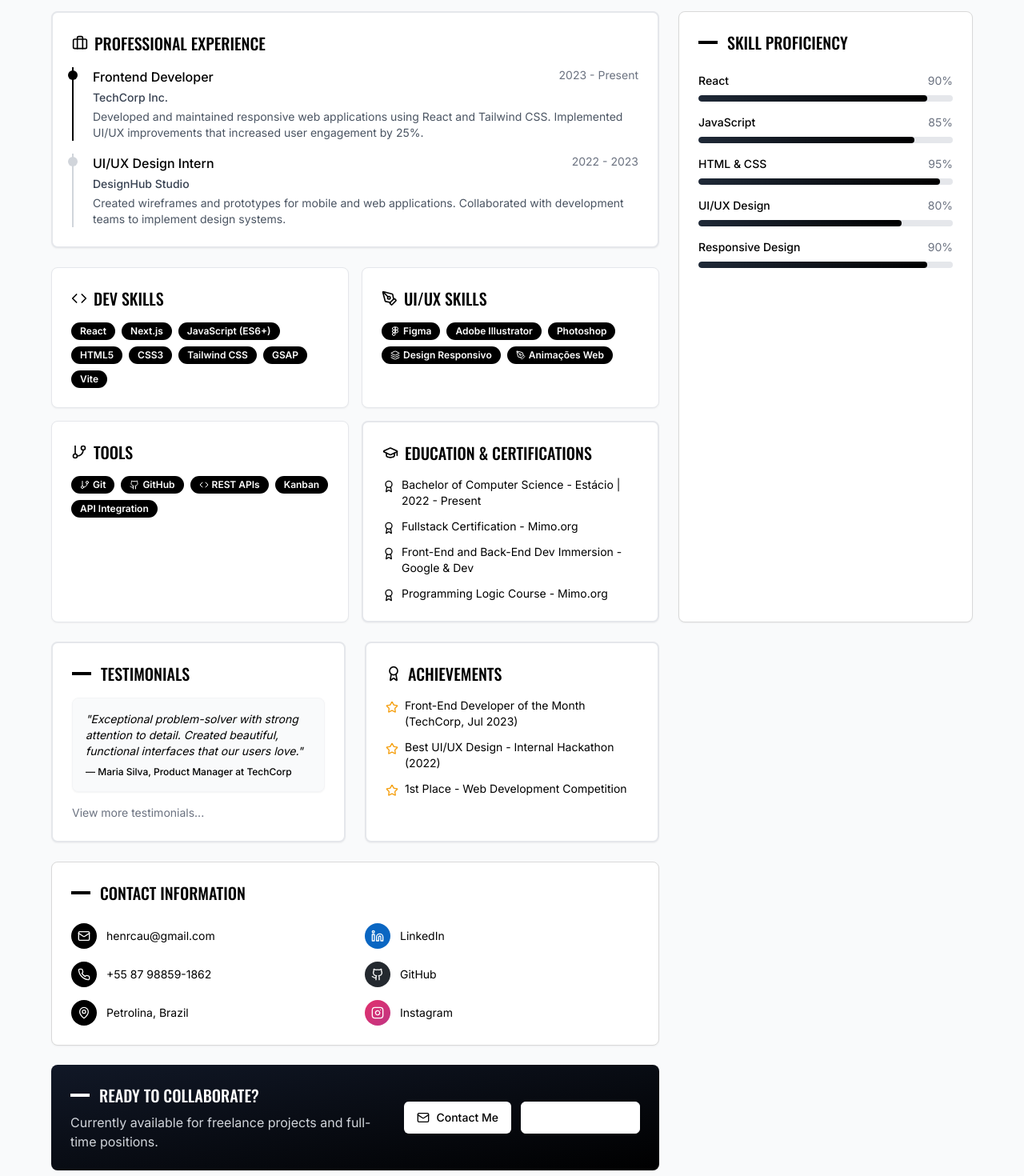
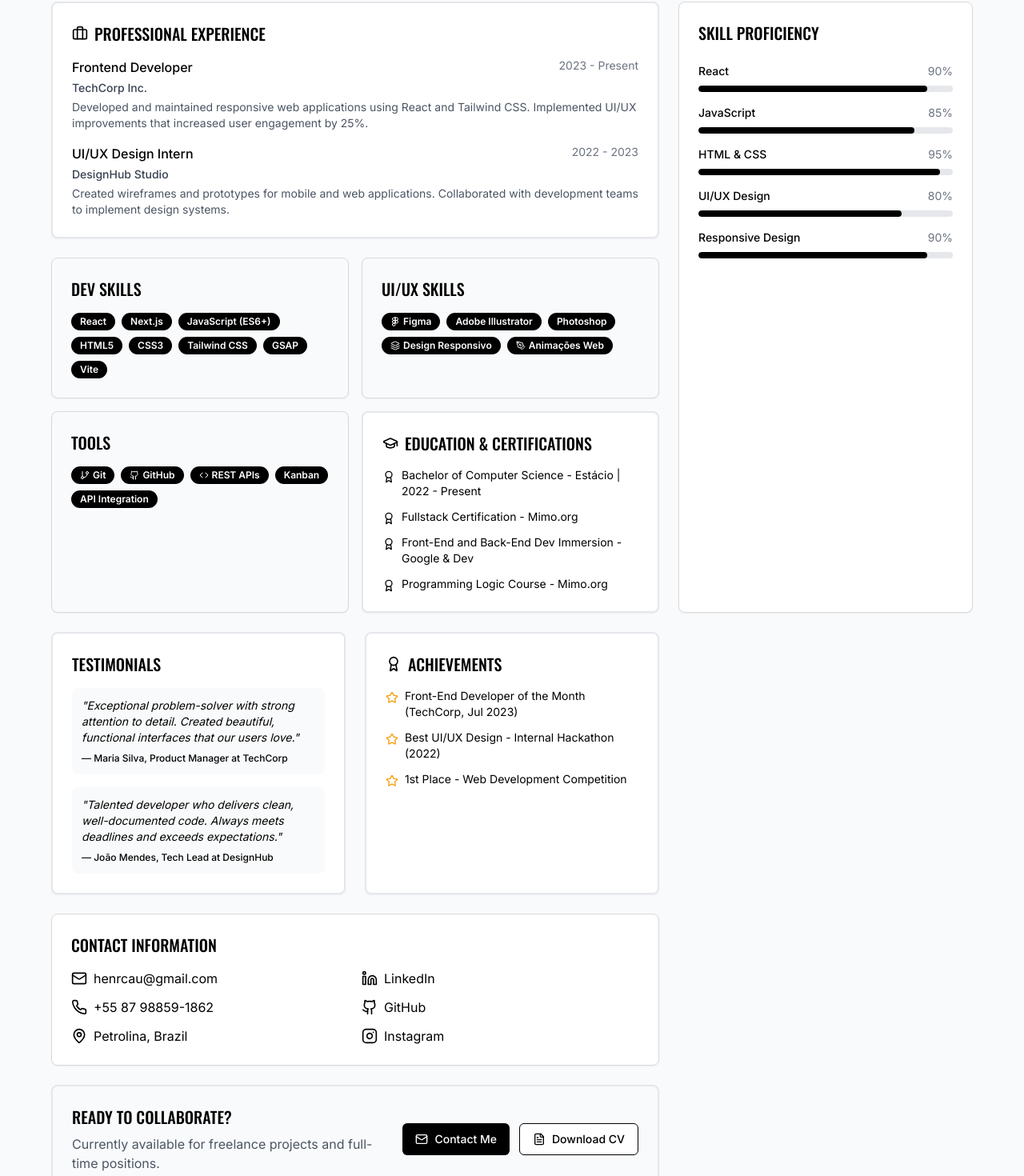
Before and after one commit to HenryCauan/user-portfolios, a React (Vite) app: page / in a window 1280 px wide. Shown: the part 2188-3658 px from the top of the page at 80% size. Built offline with nearby package versions, Linux system fonts and the light colour scheme.

Commit message:
Reverted to commit f5cd8121c5631597f465ef489e3859ce6f11ce78

```diff
--- a/src/components/BentoGrid.tsx
+++ b/src/components/BentoGrid.tsx
@@ -4,16 +4,12 @@ import { Card, CardContent } from '@/components/ui/card';
 import { Badge } from '@/components/ui/badge';
 import { MapPin, Linkedin, Instagram, Github, Mail, FileText, Figma, Layers, PenTool, Code, GitBranch, GraduationCap, Award, Briefcase, Star, Phone } from 'lucide-react';
 import { Button } from '@/components/ui/button';
-import { Collapsible, CollapsibleContent, CollapsibleTrigger } from '@/components/ui/collapsible';
 
 const AboutMeCard = () => (
-  <Card className="overflow-hidden h-full bg-gradient-to-br from-black to-gray-800 text-white md:col-span-2 md:row-span-1 transform transition-all hover:shadow-xl hover:-translate-y-1 duration-300">
+  <Card className="overflow-hidden h-full bg-black text-white md:col-span-2 md:row-span-1">
     <CardContent className="p-6">
-      <h3 className="text-2xl font-oswald font-medium mb-4 flex items-center">
-        <span className="inline-block w-8 h-1 bg-white mr-3"></span>
-        ABOUT ME
-      </h3>
-      <p className="text-gray-200 leading-relaxed">
+      <h3 className="text-2xl font-oswald font-medium mb-4">ABOUT ME</h3>
+      <p className="text-gray-200">
         Front-end developer and UI/UX designer passionate about creating beautiful,
         functional interfaces with clean code. Experienced in building responsive
         websites and web applications that provide seamless user experiences.
@@ -24,15 +20,14 @@ const AboutMeCard = () => (
 );
 
 const ExperienceCard = () => (
-  <Card className="overflow-hidden h-full border-2 border-gray-200 md:col-span-2 md:row-span-1 bg-white transform transition-all hover:shadow-xl hover:-translate-y-1 duration-300">
+  <Card className="overflow-hidden h-full border-2 border-gray-200 md:col-span-2 md:row-span-1">
     <CardContent className="p-6">
       <h3 className="text-xl font-oswald font-medium mb-4 flex items-center gap-2">
         <Briefcase className="h-5 w-5" />
         PROFESSIONAL EXPERIENCE
       </h3>
       <div className="space-y-4">
-        <div className="relative pl-6 border-l-2 border-black">
-          <div className="absolute w-3 h-3 bg-black rounded-full -left-[7px] top-1"></div>
+        <div>
           <div className="flex justify-between mb-1">
             <h4 className="font-medium">Frontend Developer</h4>
             <span className="text-sm text-gray-500">2023 - Present</span>
@@ -43,8 +38,7 @@ const ExperienceCard = () => (
             Implemented UI/UX improvements that increased user engagement by 25%.
           </p>
         </div>
-        <div className="relative pl-6 border-l-2 border-gray-300">
-          <div className="absolute w-3 h-3 bg-gray-300 rounded-full -left-[7px] top-1"></div>
+        <div>
           <div className="flex justify-between mb-1">
             <h4 className="font-medium">UI/UX Design Intern</h4>
             <span className="text-sm text-gray-500">2022 - 2023</span>
@@ -70,12 +64,9 @@ const SkillLevelCard = () => {
   ];
 
   return (
-    <Card className="overflow-hidden h-full md:col-span-1 md:row-span-2 bg-white transform transition-all hover:shadow-xl hover:-translate-y-1 duration-300">
+    <Card className="overflow-hidden h-full md:col-span-1 md:row-span-2">
       <CardContent className="p-6">
-        <h3 className="text-xl font-oswald font-medium mb-6 flex items-center">
-          <span className="inline-block w-6 h-1 bg-black mr-3"></span>
-          SKILL PROFICIENCY
-        </h3>
+        <h3 className="text-xl font-oswald font-medium mb-6">SKILL PROFICIENCY</h3>
         <div className="space-y-4">
           {skills.map((skill, index) => (
             <div key={index} className="space-y-2">
@@ -85,7 +76,7 @@ const SkillLevelCard = () => {
               </div>
               <div className="h-2 bg-gray-200 rounded-full overflow-hidden">
                 <div
-                  className="h-full bg-gradient-to-r from-gray-800 to-black rounded-full transition-all duration-1000 ease-out"
+                  className="h-full bg-black rounded-full"
                   style={{ width: `${skill.level}%` }}
                 />
               </div>
@@ -98,45 +89,39 @@ const SkillLevelCard = () => {
 };
 
 const DevSkillsCard = () => (
-  <Card className="overflow-hidden h-full bg-white border border-gray-200 shadow-sm transform transition-all hover:shadow-xl hover:-translate-y-1 duration-300">
+  <Card className="overflow-hidden h-full bg-gray-50">
     <CardContent className="p-6">
-      <h3 className="text-xl font-oswald font-medium mb-4 flex items-center gap-2">
-        <Code className="h-5 w-5" />
-        DEV SKILLS
-      </h3>
+      <h3 className="text-xl font-oswald font-medium mb-4">DEV SKILLS</h3>
       <div className="flex flex-wrap gap-2">
-        <Badge className="bg-black text-white hover:bg-gray-800 cursor-pointer transition-all">React</Badge>
-        <Badge className="bg-black text-white hover:bg-gray-800 cursor-pointer transition-all">Next.js</Badge>
-        <Badge className="bg-black text-white hover:bg-gray-800 cursor-pointer transition-all">JavaScript (ES6+)</Badge>
-        <Badge className="bg-black text-white hover:bg-gray-800 cursor-pointer transition-all">HTML5</Badge>
-        <Badge className="bg-black text-white hover:bg-gray-800 cursor-pointer transition-all">CSS3</Badge>
-        <Badge className="bg-black text-white hover:bg-gray-800 cursor-pointer transition-all">Tailwind CSS</Badge>
-        <Badge className="bg-black text-white hover:bg-gray-800 cursor-pointer transition-all">GSAP</Badge>
-        <Badge className="bg-black text-white hover:bg-gray-800 cursor-pointer transition-all">Vite</Badge>
+        <Badge className="bg-black text-white">React</Badge>
+        <Badge className="bg-black text-white">Next.js</Badge>
+        <Badge className="bg-black text-white">JavaScript (ES6+)</Badge>
+        <Badge className="bg-black text-white">HTML5</Badge>
+        <Badge className="bg-black text-white">CSS3</Badge>
+        <Badge className="bg-black text-white">Tailwind CSS</Badge>
+        <Badge className="bg-black text-white">GSAP</Badge>
+        <Badge className="bg-black text-white">Vite</Badge>
       </div>
     </CardContent>
   </Card>
 );
 
 const UiUxSkillsCard = () => (
-  <Card className="overflow-hidden h-full bg-white border border-gray-200 shadow-sm transform transition-all hover:shadow-xl hover:-translate-y-1 duration-300">
+  <Card className="overflow-hidden h-full bg-gray-50">
     <CardContent className="p-6">
-      <h3 className="text-xl font-oswald font-medium mb-4 flex items-center gap-2">
-        <PenTool className="h-5 w-5" />
-        UI/UX SKILLS
-      </h3>
+      <h3 className="text-xl font-oswald font-medium mb-4">UI/UX SKILLS</h3>
       <div className="flex flex-wrap gap-2">
-        <Badge className="bg-black text-white flex items-center gap-1 hover:bg-gray-800 cursor-pointer transition-all">
+        <Badge className="bg-black text-white flex items-center gap-1">
           <Figma className="h-3 w-3" />
           Figma
         </Badge>
-        <Badge className="bg-black text-white hover:bg-gray-800 cursor-pointer transition-all">Adobe Illustrator</Badge>
-        <Badge className="bg-black text-white hover:bg-gray-800 cursor-pointer transition-all">Photoshop</Badge>
-        <Badge className="bg-black text-white flex items-center gap-1 hover:bg-gray-800 cursor-pointer transition-all">
+        <Badge className="bg-black text-white">Adobe Illustrator</Badge>
+        <Badge className="bg-black text-white">Photoshop</Badge>
+        <Badge className="bg-black text-white flex items-center gap-1">
           <Layers className="h-3 w-3" />
           Design Responsivo
         </Badge>
-        <Badge className="bg-black text-white flex items-center gap-1 hover:bg-gray-800 cursor-pointer transition-all">
+        <Badge className="bg-black text-white flex items-center gap-1">
           <PenTool className="h-3 w-3" />
           Animações Web
         </Badge>
@@ -146,55 +131,52 @@ const UiUxSkillsCard = () => (
 );
 
 const ToolsCard = () => (
-  <Card className="overflow-hidden h-full bg-white border border-gray-200 shadow-sm transform transition-all hover:shadow-xl hover:-translate-y-1 duration-300">
+  <Card className="overflow-hidden h-full bg-gray-50">
     <CardContent className="p-6">
-      <h3 className="text-xl font-oswald font-medium mb-4 flex items-center gap-2">
-        <GitBranch className="h-5 w-5" />
-        TOOLS
-      </h3>
+      <h3 className="text-xl font-oswald font-medium mb-4">TOOLS</h3>
       <div className="flex flex-wrap gap-2">
-        <Badge className="bg-black text-white flex items-center gap-1 hover:bg-gray-800 cursor-pointer transition-all">
+        <Badge className="bg-black text-white flex items-center gap-1">
           <GitBranch className="h-3 w-3" />
           Git
         </Badge>
-        <Badge className="bg-black text-white flex items-center gap-1 hover:bg-gray-800 cursor-pointer transition-all">
+        <Badge className="bg-black text-white flex items-center gap-1">
           <Github className="h-3 w-3" />
           GitHub
         </Badge>
-        <Badge className="bg-black text-white flex items-center gap-1 hover:bg-gray-800 cursor-pointer transition-all">
+        <Badge className="bg-black text-white flex items-center gap-1">
           <Code className="h-3 w-3" />
           REST APIs
         </Badge>
-        <Badge className="bg-black text-white hover:bg-gray-800 cursor-pointer transition-all">Kanban</Badge>
-        <Badge className="bg-black text-white hover:bg-gray-800 cursor-pointer transition-all">API Integration</Badge>
+        <Badge className="bg-black text-white">Kanban</Badge>
+        <Badge className="bg-black text-white">API Integration</Badge>
       </div>
     </CardContent>
   </Card>
 );
 
 const EducationCard = () => (
-  <Card className="overflow-hidden h-full border-2 border-gray-200 bg-white shadow-sm transform transition-all hover:shadow-xl hover:-translate-y-1 duration-300">
+  <Card className="overflow-hidden h-full border-2 border-gray-200">
     <CardContent className="p-6">
       <h3 className="text-xl font-oswald font-medium mb-4 flex items-center gap-2">
         <GraduationCap className="h-5 w-5" />
         EDUCATION & CERTIFICATIONS
       </h3>
       <div className="space-y-3">
-        <div className="flex gap-2 items-start group">
-          <Award className="h-4 w-4 mt-1 flex-shrink-0 text-black group-hover:text-gray-700 transition-colors" />
-          <p className="text-sm group-hover:text-gray-700 transition-colors">Bachelor of Computer Science - Estácio | 2022 - Present</p>
+        <div className="flex gap-2 items-start">
+          <Award className="h-4 w-4 mt-1 flex-shrink-0" />
+          <p className="text-sm">Bachelor of Computer Science - Estácio | 2022 - Present</p>
         </div>
-        <div className="flex gap-2 items-start group">
-          <Award className="h-4 w-4 mt-1 flex-shrink-0 text-black group-hover:text-gray-700 transition-colors" />
-          <p className="text-sm group-hover:text-gray-700 transition-colors">Fullstack Certification - Mimo.org</p>
+        <div className="flex gap-2 items-start">
+          <Award className="h-4 w-4 mt-1 flex-shrink-0" />
+          <p className="text-sm">Fullstack Certification - Mimo.org</p>
         </div>
-        <div className="flex gap-2 items-start group">
-          <Award className="h-4 w-4 mt-1 flex-shrink-0 text-black group-hover:text-gray-700 transition-colors" />
-          <p className="text-sm group-hover:text-gray-700 transition-colors">Front-End and Back-End Dev Immersion - Google & Dev</p>
+        <div className="flex gap-2 items-start">
+          <Award className="h-4 w-4 mt-1 flex-shrink-0" />
+          <p className="text-sm">Front-End and Back-End Dev Immersion - Google & Dev</p>
         </div>
-        <div className="flex gap-2 items-start group">
-          <Award className="h-4 w-4 mt-1 flex-shrink-0 text-black group-hover:text-gray-700 transition-colors" />
-          <p className="text-sm group-hover:text-gray-700 transition-colors">Programming Logic Course - Mimo.org</p>
+        <div className="flex gap-2 items-start">
+          <Award className="h-4 w-4 mt-1 flex-shrink-0" />
+          <p className="text-sm">Programming Logic Course - Mimo.org</p>
         </div>
       </div>
     </CardContent>
@@ -202,39 +184,29 @@ const EducationCard = () => (
 );
 
 const TestimonialsCard = () => (
-  <Card className="overflow-hidden h-full border-2 border-gray-200 bg-white shadow-sm transform transition-all hover:shadow-xl hover:-translate-y-1 duration-300">
+  <Card className="overflow-hidden h-full border-2 border-gray-200">
     <CardContent className="p-6">
-      <h3 className="text-xl font-oswald font-medium mb-4 flex items-center">
-        <span className="inline-block w-6 h-1 bg-black mr-3"></span>
-        TESTIMONIALS
-      </h3>
-      <Collapsible className="space-y-4 w-full">
-        <div className="p-4 bg-gray-50 rounded-lg border border-gray-100 shadow-sm">
+      <h3 className="text-xl font-oswald font-medium mb-4">TESTIMONIALS</h3>
+      <div className="space-y-4">
+        <div className="p-3 bg-gray-50 rounded-lg">
           <p className="text-sm italic mb-2">
             "Exceptional problem-solver with strong attention to detail. Created beautiful, functional interfaces that our users love."
           </p>
           <p className="text-xs font-medium">— Maria Silva, Product Manager at TechCorp</p>
         </div>
-
-        <CollapsibleTrigger className="text-sm text-gray-500 hover:text-black transition-colors">
-          View more testimonials...
-        </CollapsibleTrigger>
-
-        <CollapsibleContent className="space-y-4">
-          <div className="p-4 bg-gray-50 rounded-lg border border-gray-100 shadow-sm">
-            <p className="text-sm italic mb-2">
-              "Talented developer who delivers clean, well-documented code. Always meets deadlines and exceeds expectations."
-            </p>
-            <p className="text-xs font-medium">— João Mendes, Tech Lead at DesignHub</p>
-          </div>
-        </CollapsibleContent>
-      </Collapsible>
+        <div className="p-3 bg-gray-50 rounded-lg">
+          <p className="text-sm italic mb-2">
+            "Talented developer who delivers clean, well-documented code. Always meets deadlines and exceeds expectations."
+          </p>
+          <p className="text-xs font-medium">— João Mendes, Tech Lead at DesignHub</p>
+        </div>
+      </div>
     </CardContent>
   </Card>
 );
 
 const AchievementsCard = () => (
-  <Card className="overflow-hidden h-full border-2 border-gray-200 bg-white shadow-sm transform transition-all hover:shadow-xl hover:-translate-y-1 duration-300">
+  <Card className="overflow-hidden h-full border-2 border-gray-200">
     <CardContent className="p-6">
       <h3 className="text-xl font-oswald font-medium mb-4 flex items-center gap-2">
         <Award className="h-5 w-5" />
@@ -259,52 +231,37 @@ const AchievementsCard = () => (
 );
 
 const ContactInfoCard = () => (
-  <Card className="overflow-hidden h-full md:col-span-2 bg-white shadow-sm transform transition-all hover:shadow-xl hover:-translate-y-1 duration-300">
+  <Card className="overflow-hidden h-full md:col-span-2">
     <CardContent className="p-6">
-      <h3 className="text-xl font-oswald font-medium mb-6 flex items-center">
-        <span className="inline-block w-6 h-1 bg-black mr-3"></span>
-        CONTACT INFORMATION
-      </h3>
-      <div className="grid grid-cols-1 md:grid-cols-2 gap-6">
-        <div className="flex flex-col gap-4">
-          <div className="flex items-center gap-3 group">
-            <span className="p-2 bg-black text-white rounded-full group-hover:bg-gray-700 transition-colors">
-              <Mail className="h-4 w-4" />
-            </span>
-            <span className="text-sm group-hover:text-gray-700 transition-colors">henrcau@gmail.com</span>
+      <h3 className="text-xl font-oswald font-medium mb-4">CONTACT INFORMATION</h3>
+      <div className="grid grid-cols-1 md:grid-cols-2 gap-4">
+        <div className="flex flex-col gap-3">
+          <div className="flex items-center gap-2">
+            <Mail className="h-5 w-5" />
+            <span>henrcau@gmail.com</span>
           </div>
-          <div className="flex items-center gap-3 group">
-            <span className="p-2 bg-black text-white rounded-full group-hover:bg-gray-700 transition-colors">
-              <Phone className="h-4 w-4" />
-            </span>
-            <span className="text-sm group-hover:text-gray-700 transition-colors">+55 87 98859-1862</span>
+          <div className="flex items-center gap-2">
+            <Phone className="h-5 w-5" />
+            <span>+55 87 98859-1862</span>
           </div>
-          <div className="flex items-center gap-3 group">
-            <span className="p-2 bg-black text-white rounded-full group-hover:bg-gray-700 transition-colors">
-              <MapPin className="h-4 w-4" />
-            </span>
-            <span className="text-sm group-hover:text-gray-700 transition-colors">Petrolina, Brazil</span>
+          <div className="flex items-center gap-2">
+            <MapPin className="h-5 w-5" />
+            <span>Petrolina, Brazil</span>
           </div>
         </div>
 
-        <div className="flex flex-col gap-4">
-          <a href="#" className="flex items-center gap-3 group hover:text-gray-600 transition-colors">
-            <span className="p-2 bg-[#0A66C2] text-white rounded-full group-hover:bg-opacity-80 transition-colors">
-              <Linkedin className="h-4 w-4" />
-            </span>
-            <span className="text-sm">LinkedIn</span>
+        <div className="flex flex-col gap-3">
+          <a href="#" className="flex items-center gap-2 hover:text-gray-600 transition-colors">
+            <Linkedin className="h-5 w-5" />
+            <span>LinkedIn</span>
           </a>
-          <a href="#" className="flex items-center gap-3 group hover:text-gray-600 transition-colors">
-            <span className="p-2 bg-[#24292F] text-white rounded-full group-hover:bg-opacity-80 transition-colors">
-              <Github className="h-4 w-4" />
-            </span>
-            <span className="text-sm">GitHub</span>
+          <a href="#" className="flex items-center gap-2 hover:text-gray-600 transition-colors">
+            <Github className="h-5 w-5" />
+            <span>GitHub</span>
           </a>
-          <a href="#" className="flex items-center gap-3 group hover:text-gray-600 transition-colors">
-            <span className="p-2 bg-gradient-to-br from-[#E1306C] to-[#C13584] text-white rounded-full group-hover:bg-opacity-80 transition-colors">
-              <Instagram className="h-4 w-4" />
-            </span>
-            <span className="text-sm">Instagram</span>
+          <a href="#" className="flex items-center gap-2 hover:text-gray-600 transition-colors">
+            <Instagram className="h-5 w-5" />
+            <span>Instagram</span>
           </a>
         </div>
       </div>
@@ -313,23 +270,20 @@ const ContactInfoCard = () => (
 );
 
 const CallToActionCard = () => (
-  <Card className="overflow-hidden h-full border-none bg-gradient-to-br from-gray-900 to-black text-white md:col-span-2 transform transition-all hover:shadow-xl hover:-translate-y-1 duration-300">
+  <Card className="overflow-hidden h-full border-2 border-gray-200 md:col-span-2 bg-gray-50">
     <CardContent className="p-6 flex flex-col md:flex-row items-center gap-6 justify-between">
       <div>
-        <h3 className="text-xl font-oswald font-medium mb-2 flex items-center">
-          <span className="inline-block w-6 h-1 bg-white mr-3"></span>
-          READY TO COLLABORATE?
-        </h3>
-        <p className="text-gray-300 mb-4 md:mb-0">
+        <h3 className="text-xl font-oswald font-medium mb-2">READY TO COLLABORATE?</h3>
+        <p className="text-gray-600 mb-4 md:mb-0">
           Currently available for freelance projects and full-time positions.
         </p>
       </div>
       <div className="flex flex-col sm:flex-row gap-3">
-        <Button className="bg-white text-black hover:bg-gray-200 gap-2">
+        <Button className="bg-black text-white hover:bg-gray-800 gap-2">
           <Mail className="h-4 w-4" />
           Contact Me
         </Button>
-        <Button variant="outline" className="border-white text-white hover:bg-white/10 gap-2">
+        <Button variant="outline" className="border-black gap-2">
           <FileText className="h-4 w-4" />
           Download CV
         </Button>
@@ -342,16 +296,10 @@ const BentoGrid: React.FC = () => {
   return (
     <section className="w-full py-20 px-6 md:px-12 bg-gray-50">
       <div className="max-w-6xl mx-auto">
-        <h2 className="text-3xl md:text-5xl font-playfair font-bold mb-4 relative">
-          <span className="inline-block">About Me</span>
-          <span className="absolute -bottom-2 left-0 w-16 h-1 bg-black"></span>
-        </h2>
-        <p className="text-gray-600 mb-12 max-w-2xl leading-relaxed">
-          A snapshot of my professional journey, skills and experiences that define my work
-          as a developer and designer. I bring creativity and technical expertise to every project.
-        </p>
+        <h2 className="text-3xl md:text-4xl font-playfair font-bold mb-6">About Me</h2>
+        <p className="text-gray-600 mb-12 max-w-2xl">A snapshot of my professional journey, skills and experiences that define my work as a developer and designer.</p>
 
-        <div className="grid grid-cols-1 md:grid-cols-3 gap-6 animate-fade-in">
+        <div className="grid grid-cols-1 md:grid-cols-3 gap-6">
           {/* Primeiro tier - Informações principais para recrutadores */}
           <AboutMeCard />
           <ExperienceCard />
```
